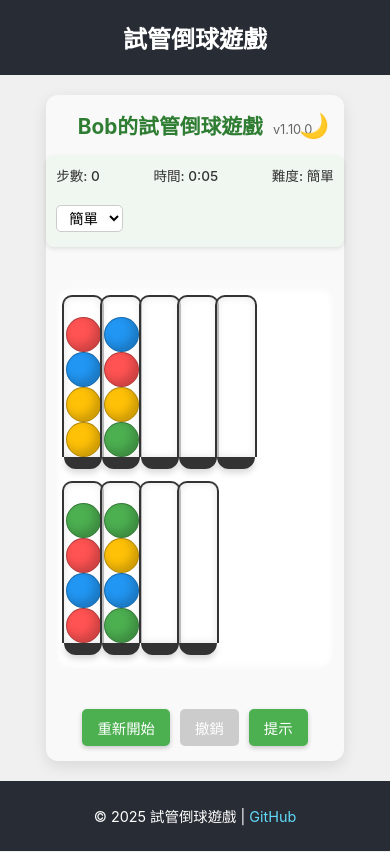
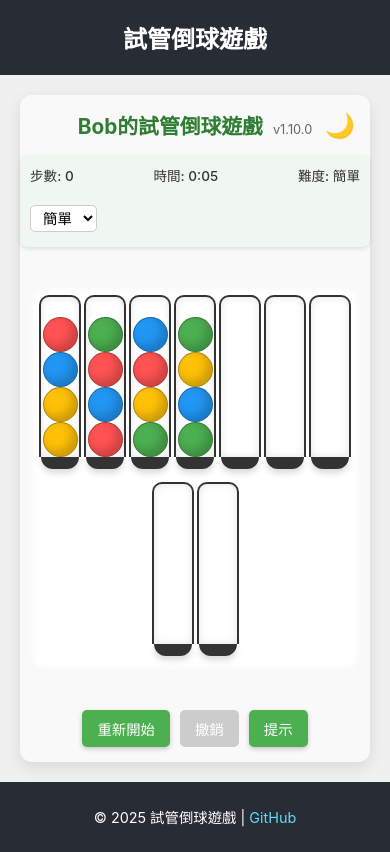
Before and after one commit to yanchen184/ball-sort-puzzle, a React (Create React App) app: page / in a window 390 px wide. Built offline with nearby package versions, Linux system fonts and the light colour scheme.

Commit message:
更新BallSortGame.css：修改為水平兩行佈局

```diff
--- a/src/components/BallSortGame.css
+++ b/src/components/BallSortGame.css
@@ -137,24 +137,25 @@
 }
 
 .tubes-container {
-  display: grid;
-  /* 加強限制管子排列，確保最多兩排 */
-  grid-template-columns: repeat(auto-fill, minmax(70px, 1fr));
-  /* 固定行數為2，超出自動換列 */
-  grid-auto-flow: column;
-  grid-template-rows: repeat(2, auto);
-  max-width: 100%;
+  display: flex;
+  flex-wrap: wrap;
   justify-content: center;
-  align-items: start;
-  gap: 5px; /* 減小間距以使排列更密集 */
+  gap: 8px;
   margin: 20px 0;
   padding: 15px;
   background-color: #ffffff;
   border-radius: 10px;
   box-shadow: inset 0 0 10px rgba(0, 0, 0, 0.05);
   min-height: 270px;
-  overflow-x: auto; /* 允許水平滾動 */
-  overflow-y: hidden; /* 防止垂直滾動 */
+  max-width: 100%;
+  overflow-x: auto;
+
+  /* 重要: 使用flex-direction: row確保水平排列 */
+  flex-direction: row;
+
+  /* 設置容器高度以確保最多兩行 */
+  max-height: calc(270px * 2 + 16px); /* 兩個試管高度加上間距 */
+  align-content: flex-start; /* 確保內容從頂部開始排列 */
 }
 
 .dark .tubes-container {
@@ -359,11 +360,10 @@
   }
 }
 
-/* 大屏幕 - 優化兩排佈局 */
+/* 大屏幕 - 優化兩行佈局 */
 @media (min-width: 1200px) {
   .tubes-container {
-    grid-template-columns: repeat(auto-fill, minmax(70px, 1fr));
-    gap: 8px;
+    gap: 10px;
     padding: 20px;
   }
 }
@@ -371,8 +371,7 @@
 /* 中等屏幕 */
 @media (max-width: 991px) {
   .tubes-container {
-    grid-template-columns: repeat(auto-fill, minmax(60px, 1fr));
-    gap: 6px;
+    gap: 8px;
     padding: 15px;
   }
 
@@ -405,9 +404,9 @@
   }
 
   .tubes-container {
-    grid-template-columns: repeat(auto-fill, minmax(50px, 1fr));
-    gap: 5px;
+    gap: 6px;
     padding: 12px;
+    max-height: none; /* 在小屏幕上不限制高度 */
   }
 
   .game-title {
@@ -450,8 +449,7 @@
   }
 
   .tubes-container {
-    grid-template-columns: repeat(auto-fill, minmax(42px, 1fr));
-    gap: 3px;
+    gap: 5px;
     padding: 8px;
   }
 
@@ -506,8 +504,7 @@
 /* 超小屏幕設備 */
 @media (max-width: 480px) {
   .tubes-container {
-    grid-template-columns: repeat(auto-fill, minmax(35px, 1fr));
-    gap: 2px;
+    gap: 3px;
     padding: 6px;
   }
 
```
